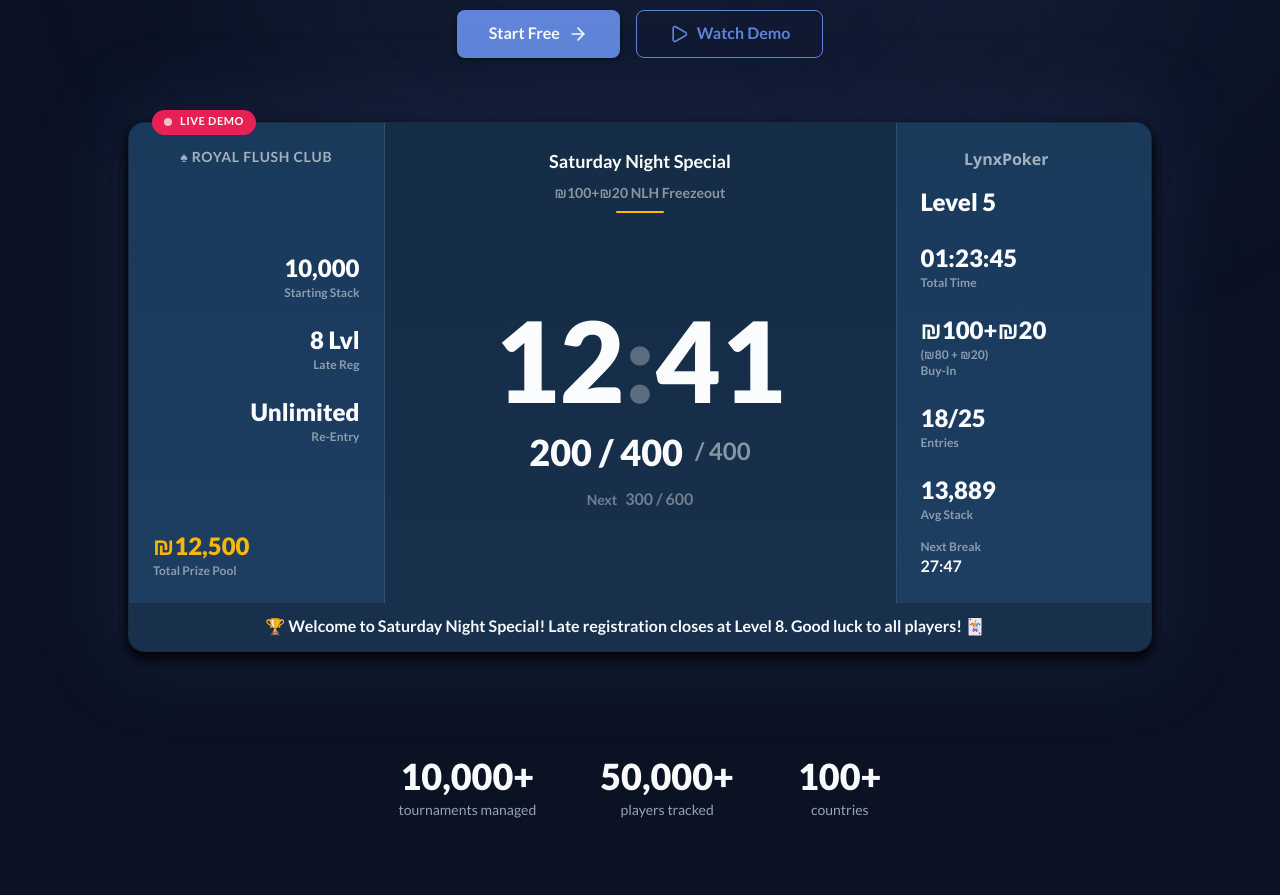
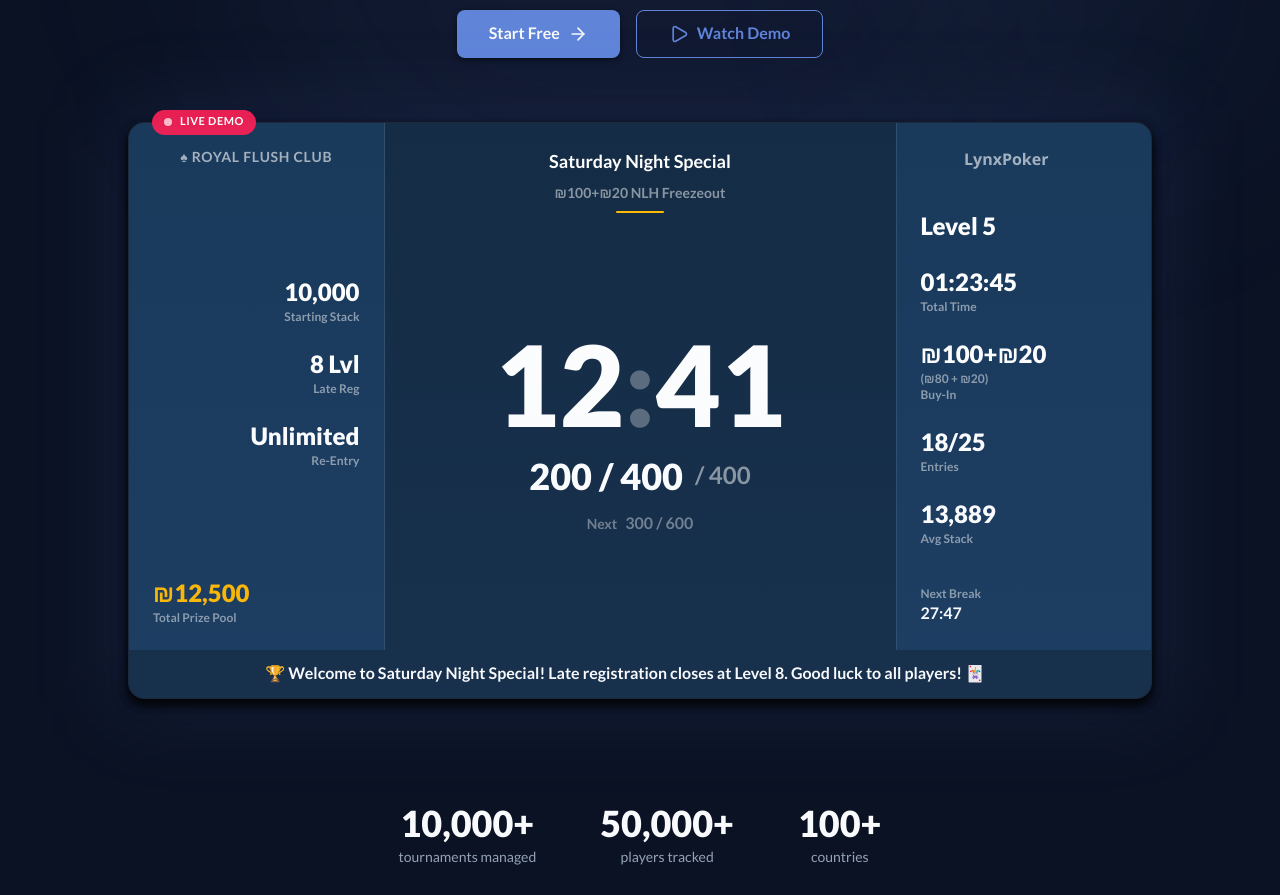
Before and after one commit to adamshriki/lynxpoker-website, a Next.js app: page /en in a window 1280 px wide. Shown: the part 380-1275 px from the top of the page. Built offline with nearby package versions, Linux system fonts and the light colour scheme.

Commit message:
Fix clock to 16:9 aspect ratio

```diff
--- a/src/components/hero/LiveClock.tsx
+++ b/src/components/hero/LiveClock.tsx
@@ -32,7 +32,7 @@ export function LiveClock() {
   return (
     <div className="relative w-full overflow-hidden rounded-2xl border border-border-primary shadow-elevation-5">
       {/* Clock Grid - mimics the real clock layout */}
-      <div className="grid grid-cols-[25%_50%_25%] grid-rows-[auto_min-content] min-h-[320px] md:min-h-[400px]"
+      <div className="grid grid-cols-[25%_50%_25%] grid-rows-[1fr_auto] aspect-video"
         style={{ backgroundColor: "#1a3a5c" }}>
 
         {/* Left Panel - Tournament Info */}
```
